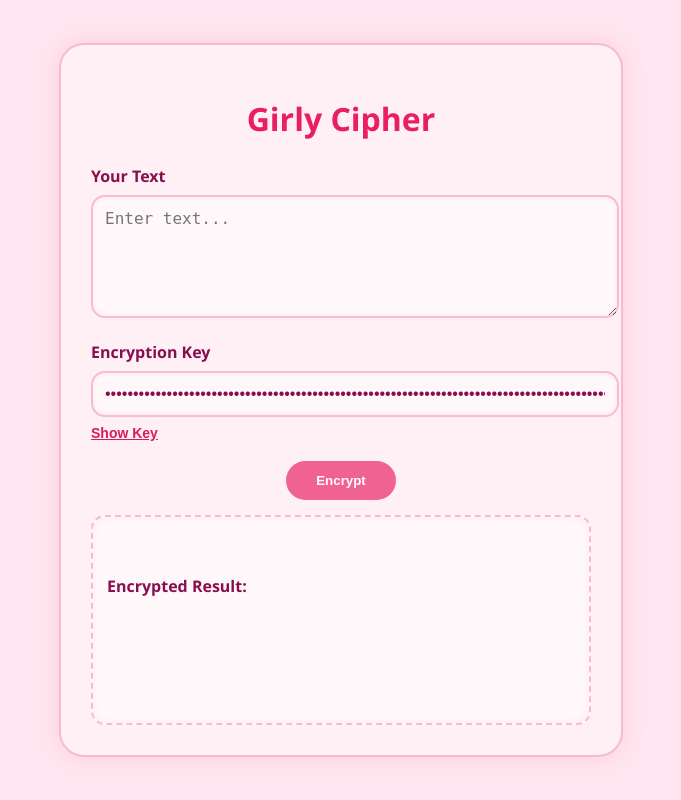
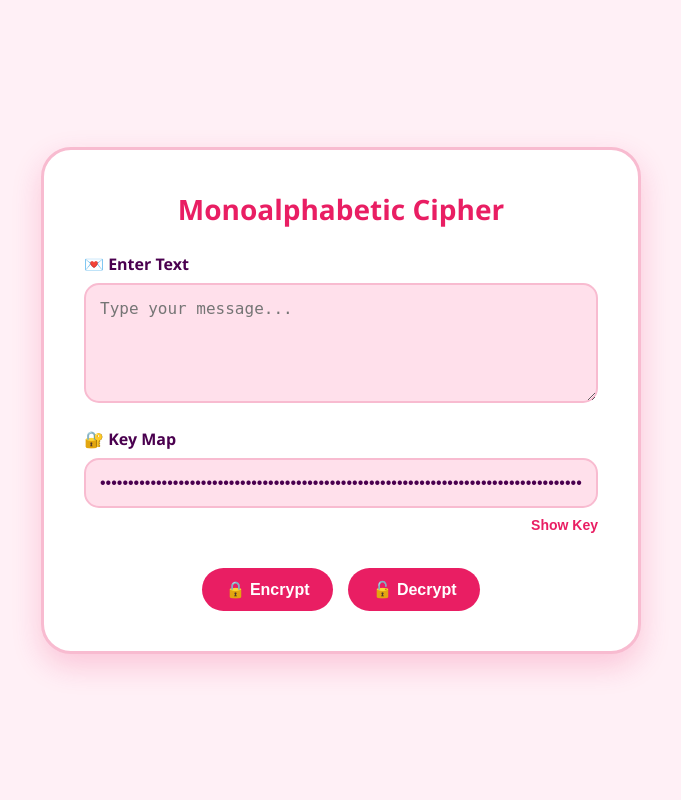
Before and after one commit to kian8890/-1, a Flask app: page / in a window 1280 px wide. Shown: the whole page, without its empty margins (299-980 px from the left). Run offline with Flask 2, Linux system fonts and the light colour scheme.

Commit message:
Update index.html

```diff
--- a/templates/index.html
+++ b/templates/index.html
@@ -1,130 +1,176 @@
 <!DOCTYPE html>
 <html lang="en">
 <head>
-    <meta charset="UTF-8">
-    <title>Girly Cipher</title>
+  <meta charset="UTF-8" />
+  <meta name="viewport" content="width=device-width, initial-scale=1.0"/>
+  <title>Monoalphabetic Cipher</title>
   <style>
-        body {
-            background-color: #ffe6f0;
-            font-family: 'Segoe UI', sans-serif;
-            display: flex;
-            justify-content: center;
-            align-items: center;
-            min-height: 100vh;
-            margin: 0;
+    :root {
+      --primary: #e91e63;
+      --background: #fff0f6;
+      --card: #ffffff;
+      --text: #4a004f;
+      --input-bg: #ffe0eb;
+      --button-hover: #c2185b;
+      --border: #f8bbd0;
     }
 
-        .container {
-            background-color: #fff0f5;
-            padding: 30px;
-            border-radius: 25px;
-            box-shadow: 0 0 25px rgba(255, 192, 203, 0.6);
-            width: 90%;
-            max-width: 500px;
-            border: 2px solid #f8bbd0;
+    * {
+      margin: 0;
+      padding: 0;
+      box-sizing: border-box;
+    }
+
+    body {
+      background-color: var(--background);
+      font-family: 'Segoe UI', Tahoma, Geneva, Verdana, sans-serif;
+      color: var(--text);
+      display: flex;
+      align-items: center;
+      justify-content: center;
+      min-height: 100vh;
+      padding: 30px 15px;
+    }
+
+    .card {
+      background: var(--card);
+      width: 100%;
+      max-width: 600px;
+      padding: 40px;
+      border-radius: 30px;
+      box-shadow: 0 12px 30px rgba(233, 30, 99, 0.2);
+      border: 3px solid var(--border);
     }
 
     h1 {
       text-align: center;
-            color: #e91e63;
+      color: var(--primary);
       margin-bottom: 25px;
+      font-size: 28px;
     }
 
     label {
       font-weight: bold;
       display: block;
+      margin-top: 20px;
       margin-bottom: 8px;
-            color: #880e4f;
     }
 
-        textarea, input[type="password"], input[type="text"] {
+    textarea,
+    input {
       width: 100%;
-            padding: 12px;
-            border-radius: 14px;
-            border: 2px solid #f8bbd0;
-            background-color: #fff8fa;
-            color: #880e4f;
+      padding: 14px;
+      border-radius: 15px;
+      border: 2px solid var(--border);
+      background-color: var(--input-bg);
+      color: var(--text);
       font-size: 16px;
-            margin-bottom: 18px;
-            box-shadow: inset 0 0 5px rgba(255, 182, 193, 0.3);
     }
 
-        button {
-            background-color: #f06292;
-            color: white;
-            font-weight: bold;
-            padding: 12px 30px;
-            border: none;
-            border-radius: 25px;
-            cursor: pointer;
-            transition: 0.3s;
-            display: block;
-            margin: 0 auto 15px auto;
+    textarea {
+      resize: vertical;
+      min-height: 120px;
     }
 
-        button:hover {
-            background-color: #ec407a;
+    .show-btn-container {
+      text-align: right;
+      margin-top: 5px;
     }
 
-        #toggleKey {
-            background-color: transparent;
-            color: #d81b60;
+    .show-btn {
+      background: none;
+      border: none;
+      color: var(--primary);
       font-size: 14px;
-            padding: 0;
-            margin: -10px 0 20px 0;
+      font-weight: bold;
+      cursor: pointer;
+      margin-bottom: 10px;
+    }
+
+    .buttons {
+      display: flex;
+      justify-content: center;
+      gap: 15px;
+      margin-top: 25px;
+      flex-wrap: wrap;
+    }
+
+    .buttons button {
+      background-color: var(--primary);
+      color: white;
       border: none;
+      padding: 12px 24px;
+      font-size: 16px;
+      border-radius: 25px;
+      font-weight: bold;
       cursor: pointer;
-            text-decoration: underline;
-            display: block;
-            text-align: center;
+      transition: background-color 0.3s ease;
+    }
+
+    .buttons button:hover {
+      background-color: var(--button-hover);
     }
 
     .output {
-            background-color: #fff8fa;
-            color: #880e4f;
-            padding: 14px;
-            border-radius: 14px;
+      background-color: #fce4ec;
+      padding: 18px;
+      border-radius: 15px;
+      margin-top: 30px;
+      border: 2px dashed var(--primary);
+    }
+
+    .output p {
       margin-top: 10px;
-            min-height: 80px;
-            white-space: pre-wrap;
-            border: 2px dashed #f8bbd0;
-            box-shadow: inset 0 0 10px rgba(255, 182, 193, 0.2);
+      word-break: break-word;
     }
   </style>
+  <script>
+    window.onload = function () {
+      const letters = "abcdefghijklmnopqrstuvwxyz".split('');
+      const shuffled = [...letters].sort(() => Math.random() - 0.5);
+      const keyPairs = letters.map((l, i) => `${l}:${shuffled[i]}`);
+      document.getElementById('keymap').value = keyPairs.join(', ');
+    };
+
+    function toggleKey() {
+      const input = document.getElementById('keymap');
+      const btn = document.getElementById('toggleKeyBtn');
+      if (input.type === 'password') {
+        input.type = 'text';
+        btn.textContent = 'Hide Key';
+      } else {
+        input.type = 'password';
+        btn.textContent = 'Show Key';
+      }
+    }
+  </script>
 </head>
 <body>
-    <div class="container">
-        <h1>Girly Cipher</h1>
+  <div class="card">
+    <h1>Monoalphabetic Cipher</h1>
     <form method="POST">
-            <label for="plaintext">Your Text</label>
-            <textarea name="plaintext" rows="5" placeholder="Enter text...">{{ plaintext }}</textarea>
+      <label for="plaintext">💌 Enter Text</label>
+      <textarea name="plaintext" placeholder="Type your message...">{{ plaintext }}</textarea>
 
-            <label for="keymap">Encryption Key</label>
-            <input type="password" name="keymap" id="keymap" value="{{ keymap }}" readonly>
-            <button type="button" id="toggleKey">Show Key</button>
+      <label for="keymap">🔐 Key Map</label>
+      <input type="password" id="keymap" name="keymap" value="{{ keymap }}" readonly />
 
-            <button name="action" value="encrypt">Encrypt</button>
+      <div class="show-btn-container">
+        <button type="button" class="show-btn" id="toggleKeyBtn" onclick="toggleKey()">Show Key</button>
+      </div>
+
+      <div class="buttons">
+        <button type="submit" name="action" value="encrypt">🔒 Encrypt</button>
+        <button type="submit" name="action" value="decrypt">🔓 Decrypt</button>
+      </div>
     </form>
 
+    {% if result %}
     <div class="output">
-            <label>Encrypted Result:</label>
+      <label>🌸 Result</label>
       <p>{{ result }}</p>
     </div>
+    {% endif %}
   </div>
-
-    <script>
-        const toggleBtn = document.getElementById('toggleKey');
-        const keyInput = document.getElementById('keymap');
-
-        toggleBtn.addEventListener('click', () => {
-            if (keyInput.type === "password") {
-                keyInput.type = "text";
-                toggleBtn.textContent = "Hide Key";
-            } else {
-                keyInput.type = "password";
-                toggleBtn.textContent = "Show Key";
-            }
-        });
-    </script>
 </body>
 </html>
```
Lines whose indentation alone changed are shown as unchanged.
